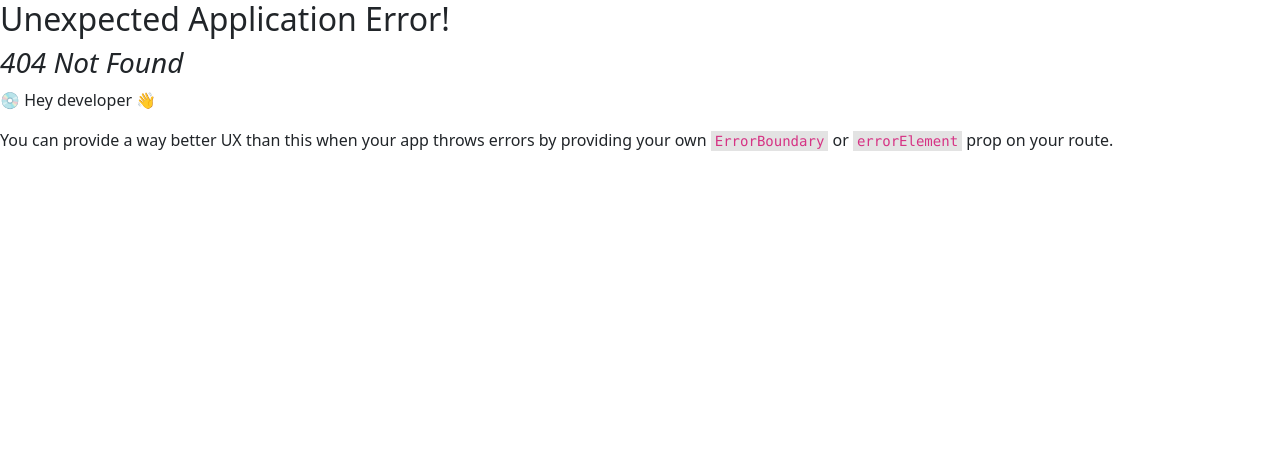
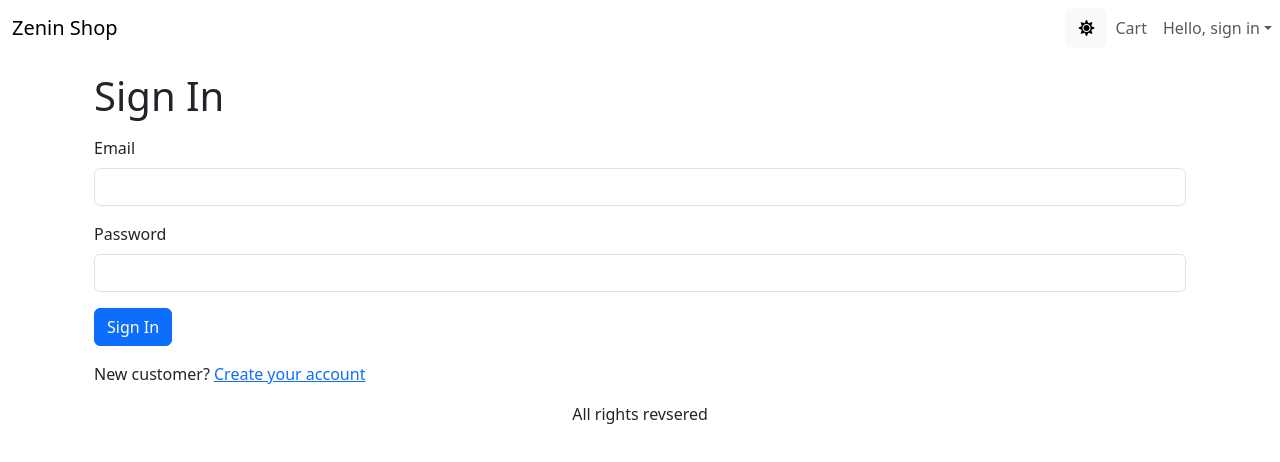
Before and after one commit to ZeninPhamDev/Zenin-Shop, a React (Vite) app in the folder front-end/: page /signin in a window 1280 px wide. Before the commit this address had no page. Shown: the top 462 px of the page. Built offline with nearby package versions, Linux system fonts and the light colour scheme.

Commit message:
Add Sign in Page sign out

```diff
--- a/front-end/src/App.tsx
+++ b/front-end/src/App.tsx
@@ -1,6 +1,13 @@
 /* eslint-disable @typescript-eslint/no-unused-vars */
 import { Link, Outlet } from 'react-router-dom'
-import { Badge, Button, Container, Nav, Navbar } from 'react-bootstrap'
+import {
+  Badge,
+  Button,
+  Container,
+  Nav,
+  NavDropdown,
+  Navbar,
+} from 'react-bootstrap'
 import { useContext, useEffect } from 'react'
 import { Store } from './Store'
 import { ToastContainer } from 'react-toastify'
@@ -9,7 +16,7 @@
 
 function App() {
   const {
-    state: { mode, cart },
+    state: { mode, cart, userInfo },
     dispatch,
   } = useContext(Store)
 
@@ -19,6 +26,15 @@
 
   const switchModeHandler = () => {
     dispatch({ type: 'SWITCH_MODE' })
+  }
+
+  const signoutHandler = () => {
+    dispatch({ type: 'USER_SIGNOUT' })
+    localStorage.removeItem('userInfo')
+    localStorage.removeItem('cartItems')
+    localStorage.removeItem('shippingAddress')
+    localStorage.removeItem('paymentMethod')
+    window.location.href = '/signin'
   }
 
   return (
@@ -43,9 +59,34 @@
                 </Badge>
               )}
             </Link>
-            <a href='/signin' className='nav-link'>
-              Sign In
-            </a>
+            {userInfo ? (
+              <NavDropdown
+                className='header-link'
+                title={`Hello, ${userInfo.name}`}
+              >
+                <LinkContainer to='/profile'>
+                  <NavDropdown.Item>User Profile</NavDropdown.Item>
+                </LinkContainer>
+                <LinkContainer to='/orderhistory'>
+                  <NavDropdown.Item>Order History</NavDropdown.Item>
+                </LinkContainer>
+                <NavDropdown.Divider />
+                <Link
+                  className='dropdown-item'
+                  to='#signout'
+                  onClick={signoutHandler}
+                >
+                  {' '}
+                  Sign Out{' '}
+                </Link>
+              </NavDropdown>
+            ) : (
+              <NavDropdown className='header-link' title={`Hello, sign in`}>
+                <LinkContainer to='/signin'>
+                  <NavDropdown.Item>Sign In</NavDropdown.Item>
+                </LinkContainer>
+              </NavDropdown>
+            )}
           </Nav>
         </Navbar>
       </header>
--- a/front-end/src/Store.tsx
+++ b/front-end/src/Store.tsx
@@ -2,10 +2,12 @@
 /* eslint-disable @typescript-eslint/no-unused-vars */
 import React from 'react'
 import { Cart, CartItem } from './types/Cart'
+import { UserInfo } from './types/UserInfo'
 
 type AppState = {
   mode: string
   cart: Cart
+  userInfo?: UserInfo
 }
 
 const initialState: AppState = {
@@ -30,12 +32,17 @@
     taxPrice: 0,
     totalPrice: 0,
   },
+  userInfo: localStorage.getItem('userInfo')
+    ? JSON.parse(localStorage.getItem('userInfo')!)
+    : null,
 }
 
 type Action =
   | { type: 'SWITCH_MODE' }
   | { type: 'CART_ADD_ITEM'; payload: CartItem }
   | { type: 'CART_REMOVE_ITEM'; payload: CartItem }
+  | { type: 'USER_SIGNIN'; payload: UserInfo }
+  | { type: 'USER_SIGNOUT' }
 
 function reducer(state: AppState, action: Action): AppState {
   switch (action.type) {
@@ -63,6 +70,31 @@
       localStorage.setItem('cartItems', JSON.stringify(cartItems))
       return { ...state, cart: { ...state.cart, cartItems } }
     }
+    case 'USER_SIGNIN':
+      return { ...state, userInfo: action.payload }
+    case 'USER_SIGNOUT':
+      return {
+        mode:
+          window.matchMedia &&
+          window.matchMedia('(prefers-color-scheme: dark)').matches
+            ? 'dark'
+            : 'light',
+        cart: {
+          cartItems: [],
+          paymentMethod: 'PayPal',
+          shippingAddress: {
+            fullName: '',
+            address: '',
+            postalCode: '',
+            city: '',
+            country: '',
+          },
+          itemsPrice: 0,
+          shippingPrice: 0,
+          taxPrice: 0,
+          totalPrice: 0,
+        },
+      }
 
     default:
       return state
--- /dev/null
+++ b/front-end/src/hooks/userHooks.ts
@@ -0,0 +1,60 @@
+import { useMutation } from '@tanstack/react-query'
+import apiClient from '../apiClient'
+import { UserInfo } from '../types/UserInfo'
+
+export const useSigninMutation = () =>
+  useMutation({
+    mutationFn: async ({
+      email,
+      password,
+    }: {
+      email: string
+      password: string
+    }) =>
+      (
+        await apiClient.post<UserInfo>(`api/users/signin`, {
+          email,
+          password,
+        })
+      ).data,
+  })
+
+// export const useSignupMutation = () =>
+//   useMutation({
+//     mutationFn: async ({
+//       name,
+//       email,
+//       password,
+//     }: {
+//       name: string
+//       email: string
+//       password: string
+//     }) =>
+//       (
+//         await apiClient.post<UserInfo>(`api/users/signup`, {
+//           name,
+//           email,
+//           password,
+//         })
+//       ).data,
+//   })
+
+// export const useUpdateProfileMutation = () =>
+//   useMutation({
+//     mutationFn: async ({
+//       name,
+//       email,
+//       password,
+//     }: {
+//       name: string
+//       email: string
+//       password: string
+//     }) =>
+//       (
+//         await apiClient.put<UserInfo>(`api/users/profile`, {
+//           name,
+//           email,
+//           password,
+//         })
+//       ).data,
+//   })
--- a/front-end/src/index.css
+++ b/front-end/src/index.css
@@ -23,3 +23,7 @@
 img.thumbnail {
   height: 80px;
 }
+
+small-container {
+  max-width: 600px;
+}
--- a/front-end/src/main.tsx
+++ b/front-end/src/main.tsx
@@ -16,6 +16,7 @@
 import { ReactQueryDevtools } from '@tanstack/react-query-devtools'
 import { StoreProvider } from './Store.tsx'
 import CartPage from './pages/CartPage.tsx'
+import SigninPage from './pages/SigninPage.tsx'
 
 const router = createBrowserRouter(
   createRoutesFromElements(
@@ -23,6 +24,7 @@
       <Route index={true} element={<HomePage />} />
       <Route path='product/:slug' element={<ProductPage />} />
       <Route path='cart' element={<CartPage />} />
+      <Route path='signin' element={<SigninPage />} />
       {/* <Route path='dashboard' element={<Dashboard />} />
       ... etc. */}
     </Route>,
--- /dev/null
+++ b/front-end/src/pages/SigninPage.tsx
@@ -0,0 +1,83 @@
+import { useContext, useEffect, useState } from 'react'
+import { Button, Container, Form } from 'react-bootstrap'
+import { Helmet } from 'react-helmet-async'
+import { Link, useLocation, useNavigate } from 'react-router-dom'
+import { toast } from 'react-toastify'
+import LoadingBox from '../components/LoadingBox'
+import { useSigninMutation } from '../hooks/userHooks'
+import { Store } from '../Store'
+import { ApiError } from '../types/ApiError'
+import { getError } from '../utils'
+
+export default function SigninPage() {
+  const navigate = useNavigate()
+  const { search } = useLocation()
+  const redirectInUrl = new URLSearchParams(search).get('redirect')
+  const redirect = redirectInUrl ? redirectInUrl : '/'
+
+  const [email, setEmail] = useState('')
+  const [password, setPassword] = useState('')
+
+  const { state, dispatch } = useContext(Store)
+  const { userInfo } = state
+
+  const { mutateAsync: signin, isLoading } = useSigninMutation()
+
+  const submitHandler = async (e: React.SyntheticEvent) => {
+    e.preventDefault()
+    try {
+      const data = await signin({
+        email,
+        password,
+      })
+      dispatch({ type: 'USER_SIGNIN', payload: data })
+      localStorage.setItem('userInfo', JSON.stringify(data))
+      navigate(redirect)
+    } catch (err) {
+      toast.error(getError(err as ApiError))
+    }
+  }
+
+  useEffect(() => {
+    if (userInfo) {
+      navigate(redirect)
+    }
+  }, [navigate, redirect, userInfo])
+
+  return (
+    <Container className='small-container'>
+      <Helmet>
+        <title>Sign In</title>
+      </Helmet>
+      <h1 className='my-3'>Sign In</h1>
+      <Form onSubmit={submitHandler}>
+        <Form.Group className='mb-3' controlId='email'>
+          <Form.Label>Email</Form.Label>
+          <Form.Control
+            type='email'
+            required
+            onChange={(e) => setEmail(e.target.value)}
+          />
+        </Form.Group>
+        <Form.Group className='mb-3' controlId='password'>
+          <Form.Label>Password</Form.Label>
+          <Form.Control
+            type='password'
+            required
+            onChange={(e) => setPassword(e.target.value)}
+          />
+        </Form.Group>
+        <div className='mb-3'>
+          <Button disabled={isLoading} type='submit'>
+            Sign In
+          </Button>
+          {isLoading && <LoadingBox />}
+        </div>
+        <div className='mb-3'>
+          New customer?{' '}
+          <Link to={`/signup?redirect=${redirect}`}>Create your account</Link>
+        </div>
+      </Form>
+    </Container>
+  )
+}
--- /dev/null
+++ b/front-end/src/types/UserInfo.ts
@@ -0,0 +1,6 @@
+export type UserInfo = {
+  name: string
+  email: string
+  token: string
+  isAdmin: boolean
+}
```
